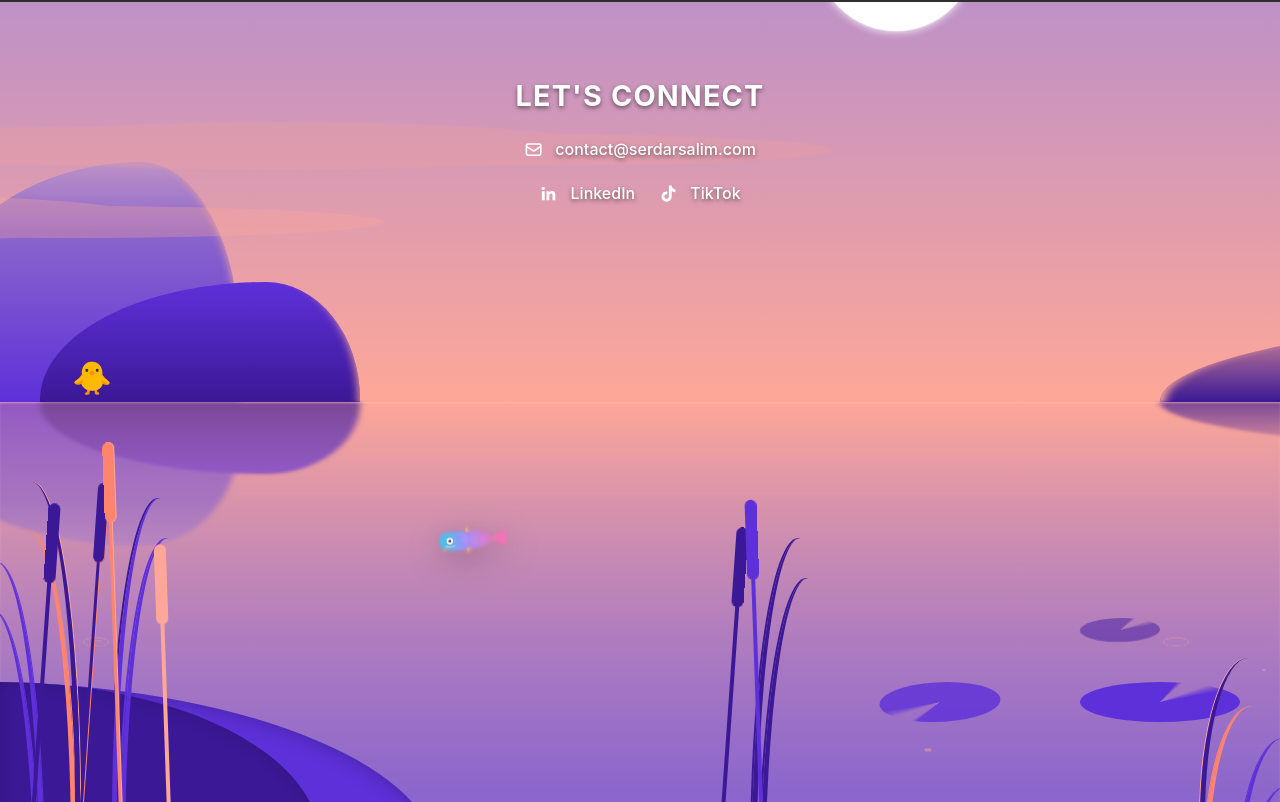
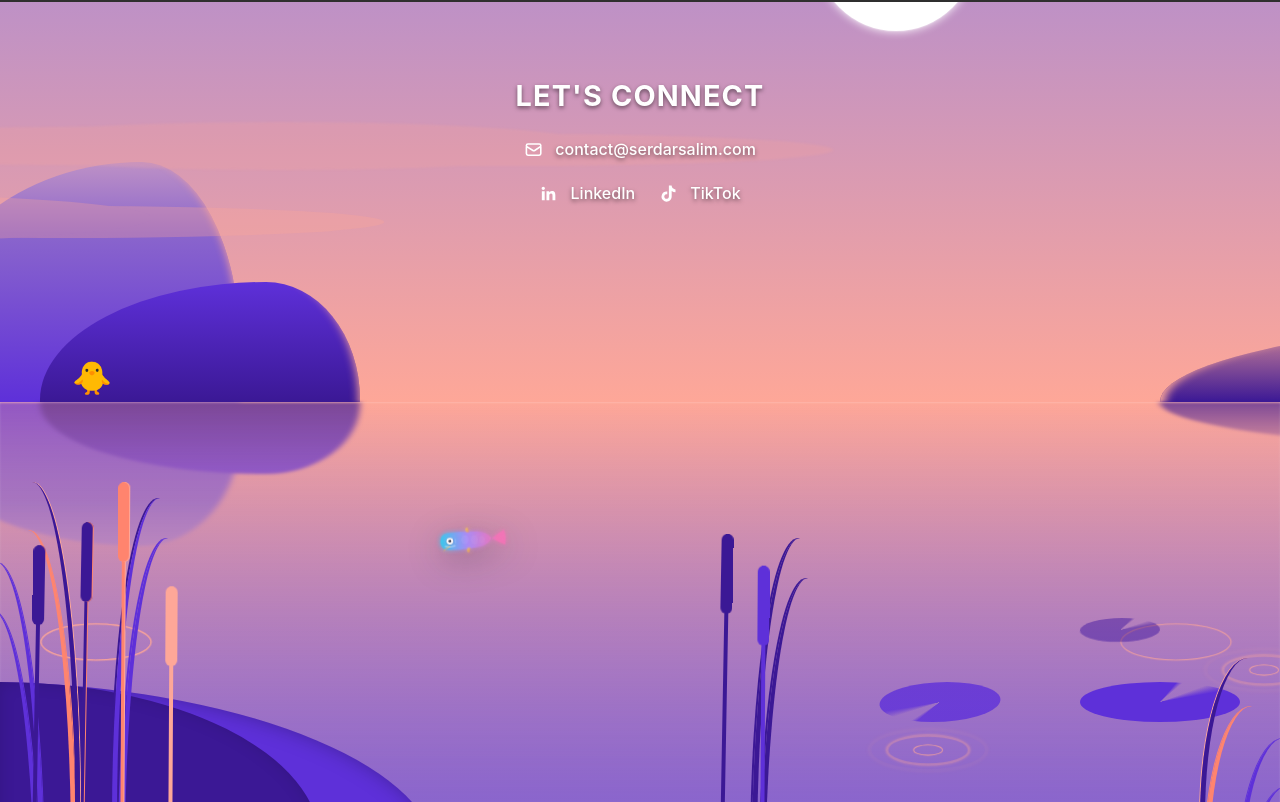
Before and after one commit to serdarsalim/serdarsalimhp, a Next.js app: page / in a window 1280 px wide. Shown: the part 3821-4623 px from the top of the page. Built offline with nearby package versions, Linux system fonts and the light colour scheme; grey boxes are pictures that could not be loaded.

Commit message:
pond reeds and plants are always moving

```diff
--- a/app/components/Landscape.module.css
+++ b/app/components/Landscape.module.css
@@ -23,7 +23,7 @@
 }
 
 .front {
-  z-index: 1;
+  z-index: 11;
   bottom: 0;
   left: 0;
   right: 0;
@@ -359,23 +359,23 @@
 .reed {
   height: 40vmin;
   width: 0.5vmin;
-  bottom: 0;
+  bottom: -5vmin;
   left: 10vmin;
   color: var(--v4);
   background: currentColor;
   transform-origin: bottom center;
-  transform: rotate(4deg);
+  transform: rotate(2deg);
   box-shadow: inset -1px 0 0 var(--s2), -6vmin 3vmin 0 0, 80vmin 0 0 0;
-  animation: verticalise 120s forwards;
+  animation: verticalise 8s ease-in-out infinite;
 }
 
 .reed-1 {
   color: var(--s2);
   left: 15vmin;
   height: 50vmin;
-  bottom: -5vmin;
-  transform: rotate(-2deg);
-  animation: verticalise-1 120s forwards;
+  bottom: -10vmin;
+  transform: rotate(-1deg);
+  animation: verticalise-1 10s ease-in-out infinite;
   box-shadow: inset -1px 0 0 var(--s1), 6vmin 13vmin 0 0 var(--s1),
     80vmin 10vmin 0 0 var(--v3);
 }
@@ -392,26 +392,20 @@
 }
 
 @keyframes verticalise {
-  0%,
-  10% {
-    transform: rotate(4deg);
+  0%, 100% {
+    transform: rotate(2deg);
   }
-  30%,
-  70%,
-  100% {
-    transform: rotate(0);
+  50% {
+    transform: rotate(-1deg);
   }
 }
 
 @keyframes verticalise-1 {
-  0%,
-  10% {
-    transform: rotate(-2deg);
+  0%, 100% {
+    transform: rotate(-0.5deg);
   }
-  45%,
-  70%,
-  100% {
-    transform: rotate(0) translateY(-6vmin);
+  50% {
+    transform: rotate(0.5deg);
   }
 }
 
@@ -573,7 +567,7 @@
   border-radius: 50%;
   bottom: 5vmin;
   left: 70%;
-  animation: splash 120s forwards;
+  animation: splash 3s ease-out infinite;
   transform: scale(0);
 }
 
@@ -592,9 +586,12 @@
 }
 
 @keyframes splash {
-  50%,
+  0% {
+    transform: scale(0);
+    opacity: 1;
+  }
   100% {
-    transform: scale(1);
+    transform: scale(2);
     opacity: 0;
   }
 }
```
